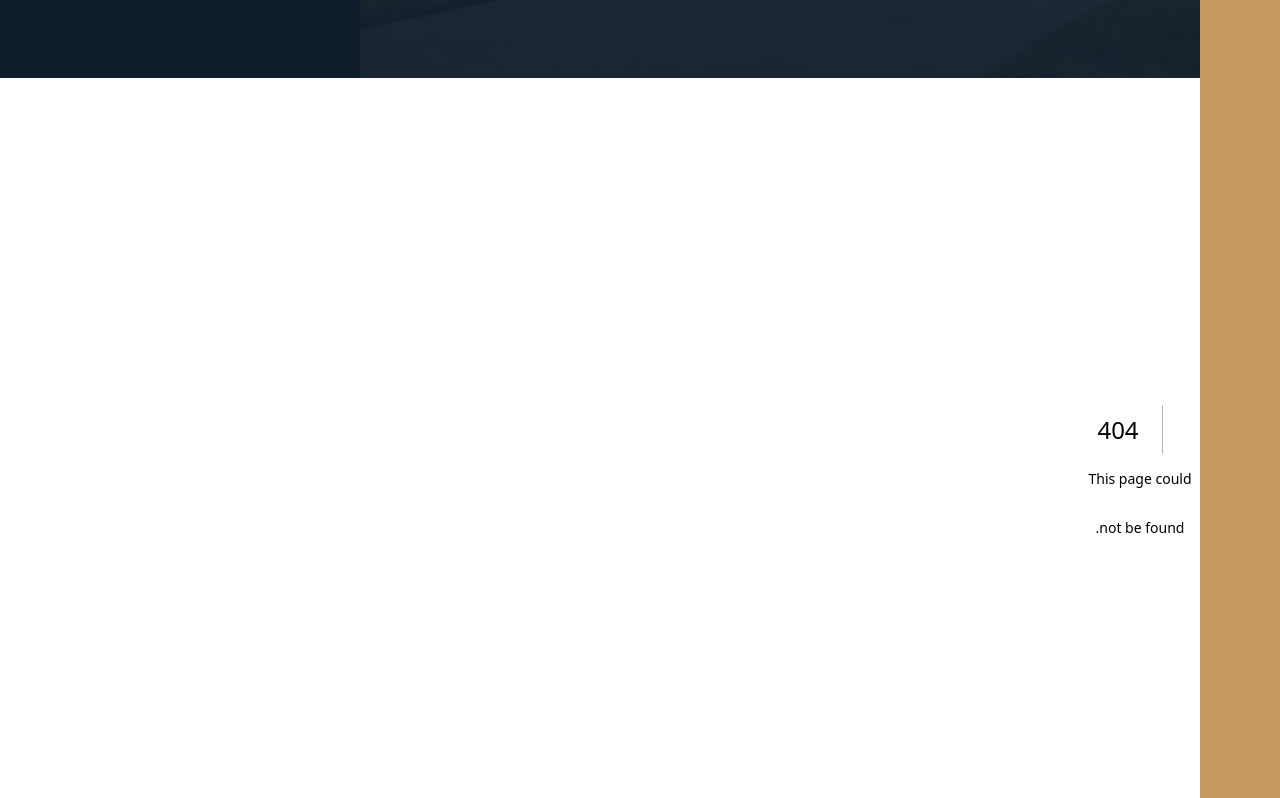
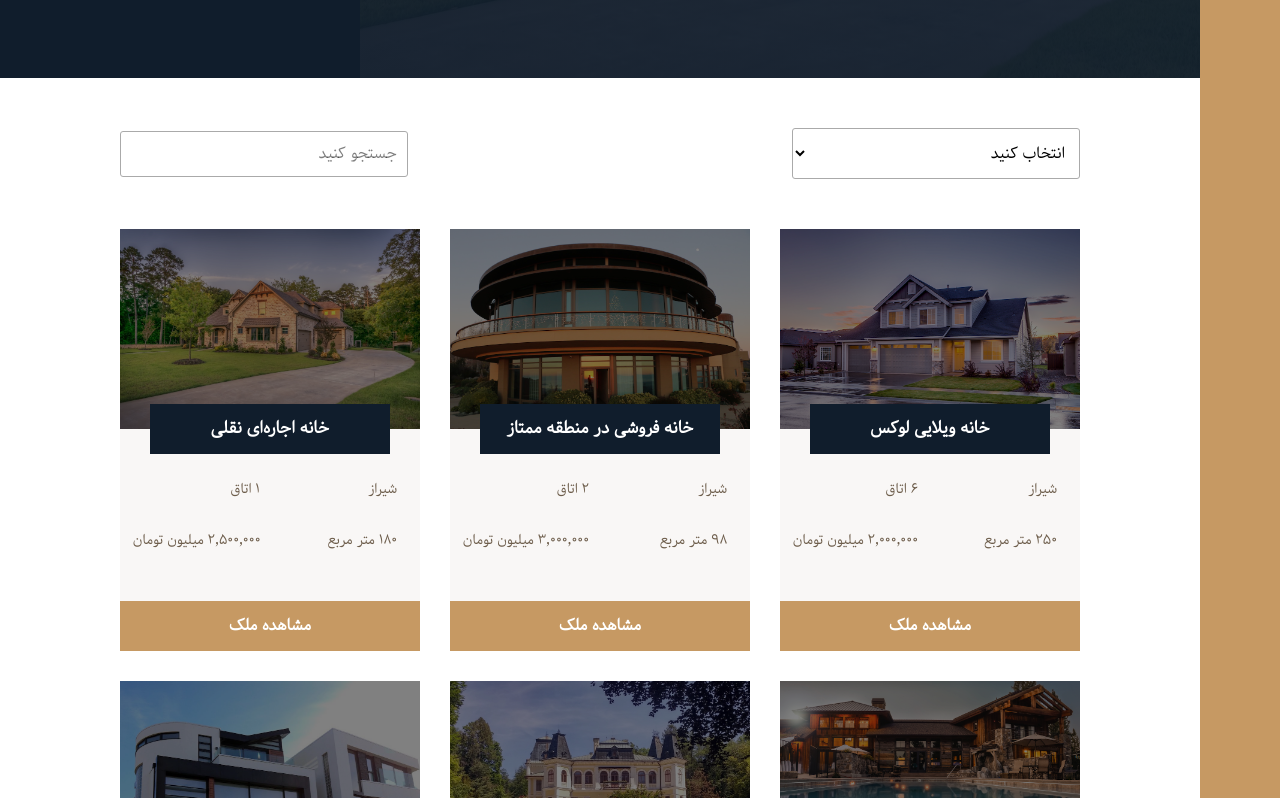
Before and after one commit to farshid117/realstate-nextjs, a Next.js app: page /homes in a window 1280 px wide. Before the commit this address had no page. Shown: the part 562-1360 px from the top of the page. Built offline with nearby package versions, Linux system fonts and the light colour scheme.

Commit message:
realstate-next -> Homes page: styling with module css2

```diff
--- /dev/null
+++ b/pages/homes/index.tsx
@@ -0,0 +1,72 @@
+import React from 'react'
+import db from "../../data/db.json";
+import HomeCard from '@/components/modules/HomeCard';
+
+import styles from "../../styles/homes.module.css"
+
+function Homes() {
+  console.log(db)
+
+  const {
+		"home-section": homeSection,
+		"home-filter-search": homeFilterSearch,
+		"home-filter": homeFilter,
+		"home-search": homeSearch,
+		homes,
+		tags,
+		tag,
+		pagination__list: paginationList,
+		pagination__item: paginationItem,
+		"home-review": homeReview,
+		"home-review-top": homeReviewTop,
+		"home-review-bottom": homeReviewBottom,
+		"home-details-description": homeDetailsDescription,
+		// اگر از بقیه استفاده می‌کنی اضافه کن
+	} = styles;
+
+  return (
+		<div className={homeSection} id='houses'>
+			<div className={homeFilterSearch}>
+				<div className={homeFilter}>
+					<select name='' id='' className=' caret-amber-800'>
+						<option value='' selected>
+							انتخاب کنید
+						</option>
+						<option value=''>بر اساس قیمت</option>
+						<option value=''>بر اساس تعداد اتاق</option>
+						<option value=''>بر اساس ادرس</option>
+						<option value=''>بر اساس اندازه</option>
+					</select>
+				</div>
+				<div className={homeSearch}>
+					<input type='text' placeholder='جستجو کنید' />
+				</div>
+			</div>
+			<div className={homes}>
+				{db.homes.map((home) => (
+					<HomeCard key={home.id} {...home} />
+				))}
+			</div>
+			<ul className={paginationList}>
+				<li className={paginationItem}>
+					<a href='#' className=''>
+						{" "}
+						&gt;{" "}
+					</a>
+				</li>
+				<li className={paginationItem}>
+					<a href='#' className=''>
+						2
+					</a>
+				</li>
+				<li className={`${paginationItem} active`}>
+					<a href='#' className=''>
+						1
+					</a>
+				</li>
+			</ul>
+		</div>
+	);
+}
+
+export default Homes
--- /dev/null
+++ b/styles/homes.module.css
@@ -0,0 +1,96 @@
+/* Header */
+
+.home-section {
+    grid-column: center-start / center-end;
+    margin: 5rem 0;
+    display: flex;
+    flex-direction: column;
+    gap: 5rem;
+}
+
+.homes {
+    display: grid;
+    grid-template-columns: repeat(auto-fit, minmax(27rem, 1fr));
+    grid-gap: 3rem;
+}
+
+.home-filter-search {
+    display: flex;
+    justify-content: space-between;
+    align-items: center;
+    width: 100%;
+}
+
+.home-filter {
+    width: 30%;
+}
+
+.home-filter select {
+    width: 100%;
+    padding: 1rem;
+    outline: none;
+    border: 1px solid #aaa;
+    font-family: inherit;
+    border-radius: 3px;
+}
+
+.home-search {
+    width: 30%;
+}
+
+.home-search input {
+    font-family: inherit;
+    padding: 1rem;
+    width: 100%;
+    outline: none;
+    border: 1px solid #aaa;
+    border-radius: 3px;
+}
+
+
+/* Pagination */
+.pagination {
+    width: 100%;
+    height: 5rem;
+    margin-bottom: 4rem;
+}
+
+.pagination__wrapper {
+    width: 100%;
+    height: 100%;
+    display: flex;
+    justify-content: center;
+    align-items: center;
+}
+
+.pagination__list {
+    height: 100%;
+    display: flex;
+    align-items: center;
+    justify-content: center;
+    gap: 1rem;
+    color: #444;
+    font-size: 1.4rem;
+}
+
+.pagination__item {
+    width: 4rem;
+    height: 4rem;
+    background-color: var(--color-primary);
+    border-radius: 50%;
+    display: flex;
+    align-items: center;
+    justify-content: center;
+    cursor: pointer;
+    transition: all 0.5s;
+}
+
+.pagination__item a{
+    text-decoration: none;
+    color: var(--color-gray-light-1);
+}
+.pagination__item:hover,
+.pagination__item.active {
+    background-color: var(--color-gray-dark-1);
+    color: #fff;
+}
```
